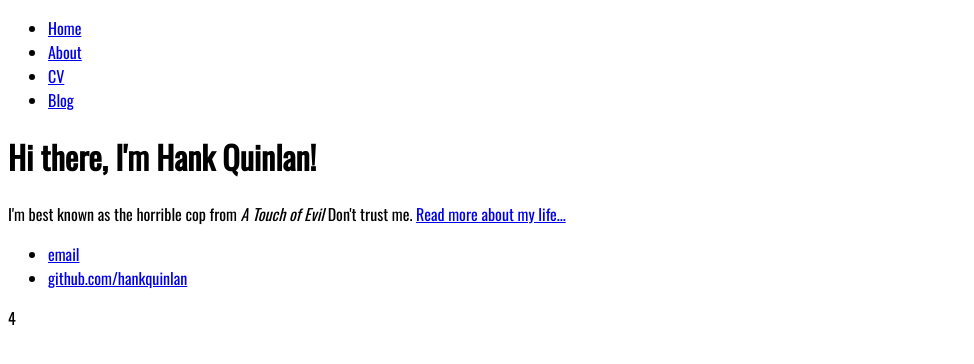
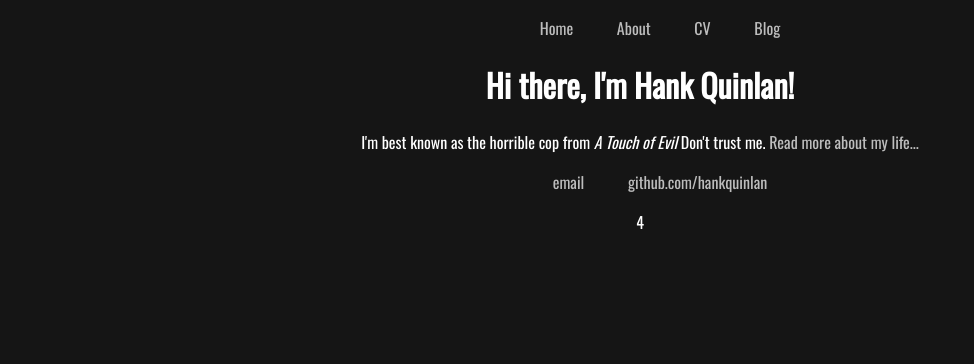
Before and after one commit to hades31/hades.github.io, a plain HTML site: page index.html in a window 1280 px wide. Shown: the whole page, without its empty margins (0-974 px from the left). Drawn offline with nearby package versions, Linux system fonts and the light colour scheme.

Commit message:
Updated changes to index

```diff
--- a/style.css
+++ b/style.css
@@ -1,3 +1,18 @@
 body {
+	background-color: #151515;
+	color: white;
 	font-family: 'Oswald', sans-serif;
+	text-align: center;
 }
+ul {
+	list-style:none;
+}
+li {
+	display: inline;
+	margin: 20px;
+}
+a {
+	text-decoration: none;
+
+	color: #bdbdbd;
+}
```
